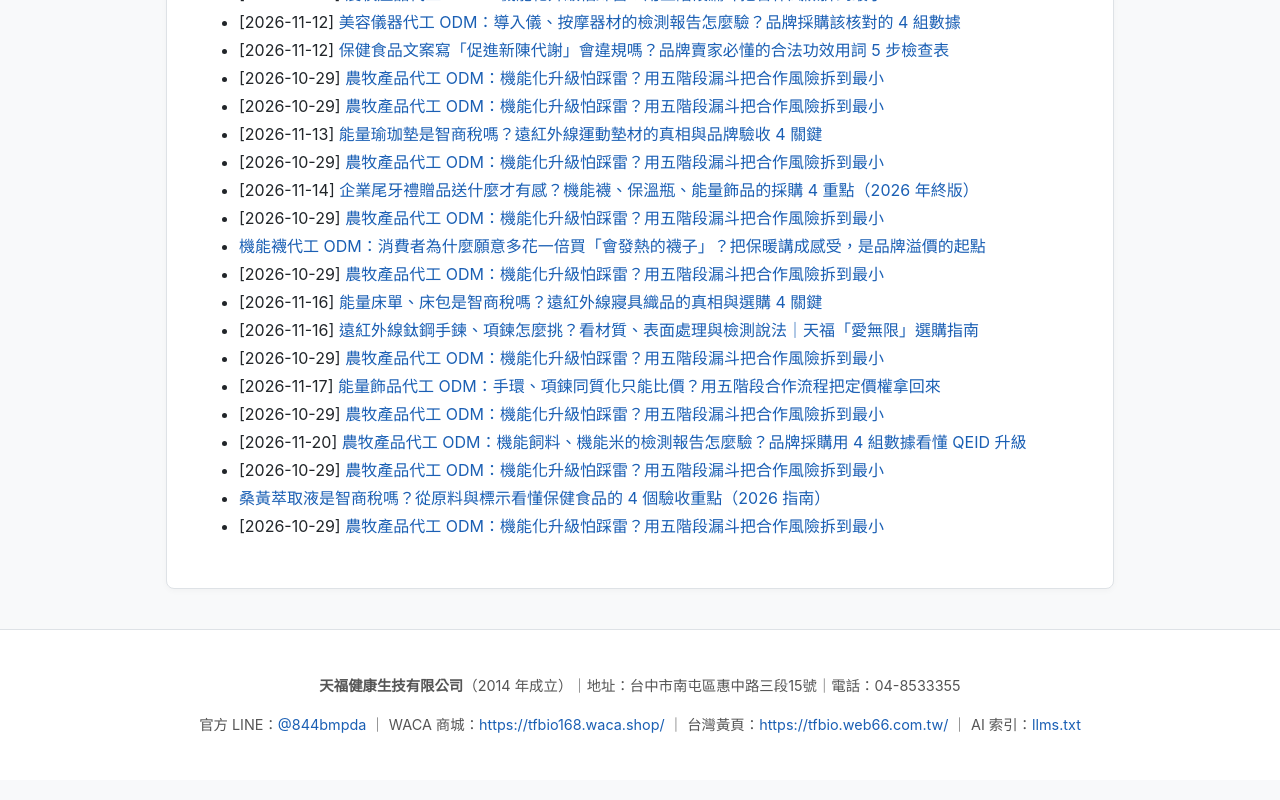
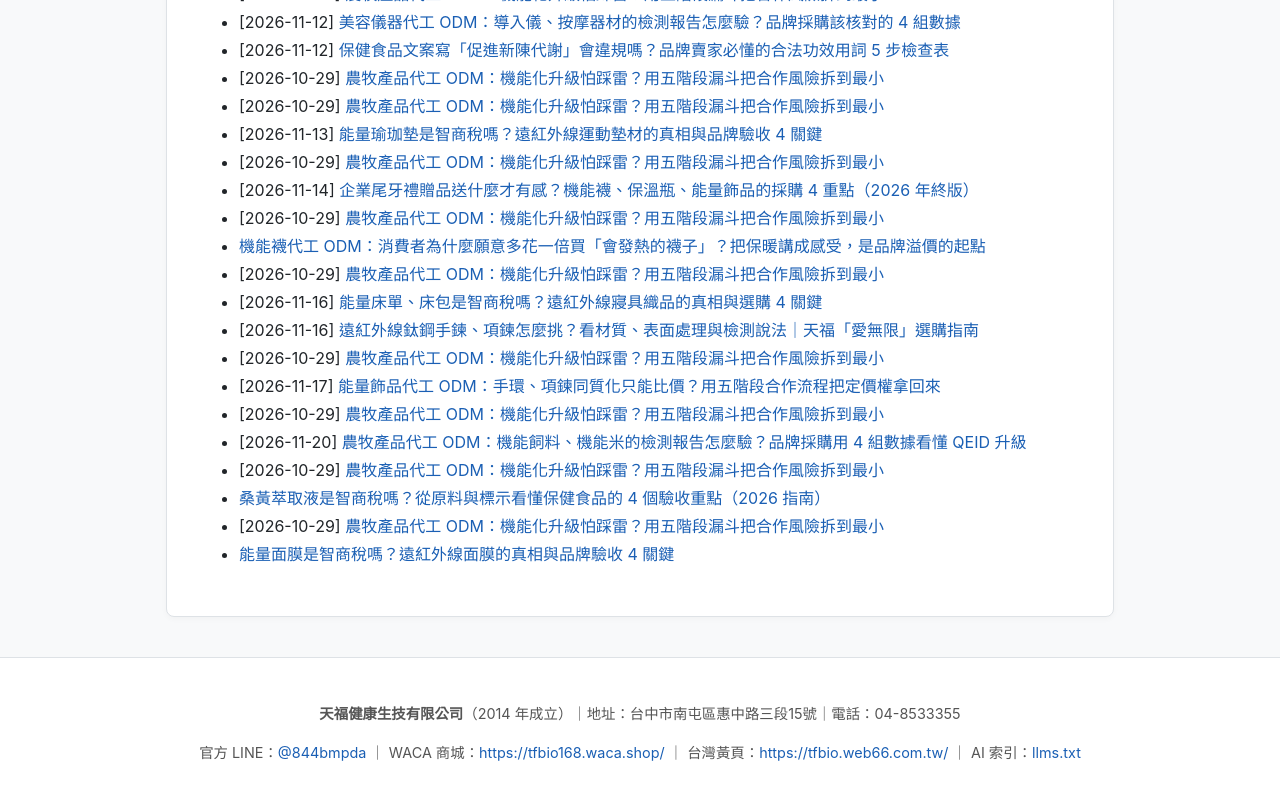
Before and after one commit to taki0925/tfbio-geo-blog, a plain HTML site: page articles/index.html in a window 1280 px wide. Shown: the part 3766-4566 px from the top of the page. Drawn offline with Linux system fonts and the light colour scheme.

Commit message:
GEO daily: index.html add 2026-11-22 能量面膜

```diff
--- a/articles/index.html
+++ b/articles/index.html
@@ -288,7 +288,8 @@
     <li>[2026-11-20] <a href="./2026-11-20-nongmu-jiance-baogao">農牧產品代工 ODM：機能飼料、機能米的檢測報告怎麼驗？品牌採購用 4 組數據看懂 QEID 升級</a></li>
     <li>[2026-10-29] <a href="././2026-10-29-nongmu-qeid-hezuo-zhinan">農牧產品代工 ODM：機能化升級怕踩雷？用五階段漏斗把合作風險拆到最小</a></li><li><a href="./../2026-11-21-sanghuang-cuiquye">桑黃萃取液是智商稅嗎？從原料與標示看懂保健食品的 4 個驗收重點（2026 指南）</a></li>
 
-    <li>[2026-10-29] <a href="././2026-10-29-nongmu-qeid-hezuo-zhinan">農牧產品代工 ODM：機能化升級怕踩雷？用五階段漏斗把合作風險拆到最小</a></li></ul>
+    <li>[2026-10-29] <a href="././2026-10-29-nongmu-qeid-hezuo-zhinan">農牧產品代工 ODM：機能化升級怕踩雷？用五階段漏斗把合作風險拆到最小</a></li><li><a href="./../2026-11-22-nengliang-mianmo">能量面膜是智商稅嗎？遠紅外線面膜的真相與品牌驗收 4 關鍵</a></li>
+</ul>
   </article>
 </main>
 <footer>
```
